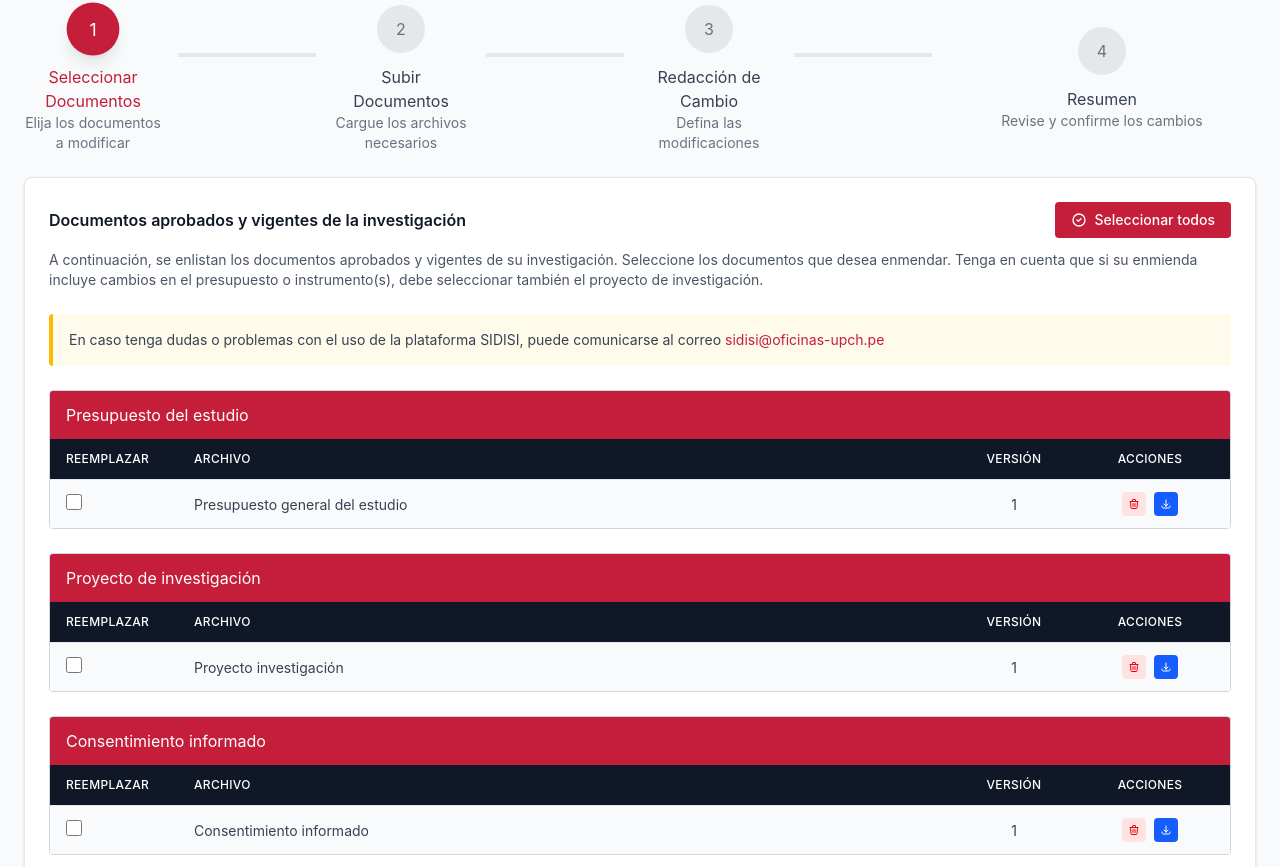
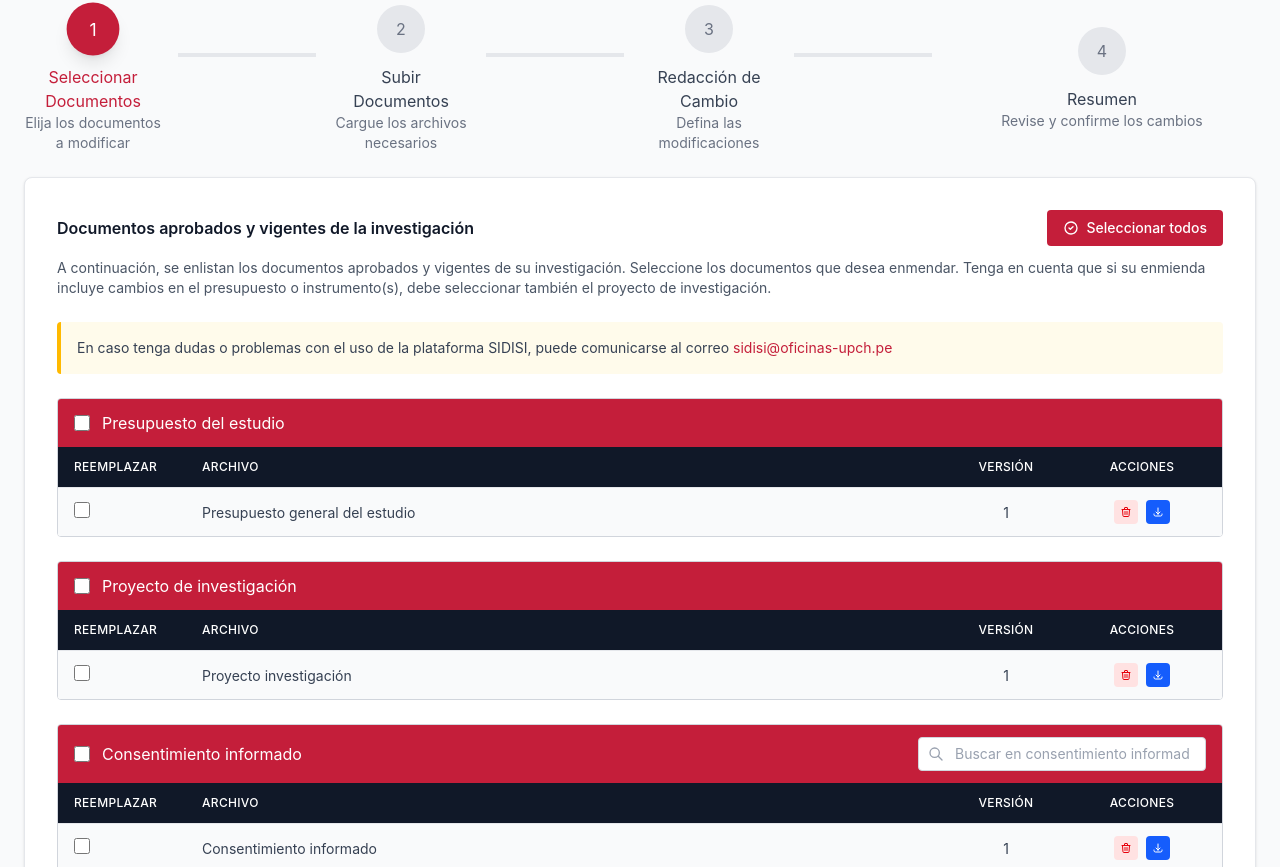
Before and after one commit to sbarrios-creator/enmiendas-claude, a React (Vite) app: page / in a window 1280 px wide. Shown: the part 233-1100 px from the top of the page. Built offline with nearby package versions, Linux system fonts and the light colour scheme.

Commit message:
feat: enhance document selection and management with new categories and search functionality

```diff
--- a/src/app/App.tsx
+++ b/src/app/App.tsx
@@ -57,7 +57,8 @@ export default function App() {
     <div className="min-h-screen bg-gray-50 flex flex-col">
       <Header />
 
-      <div className="max-w-7xl mx-auto px-6 py-6 flex-1">
+      <div className="flex-1 flex flex-col">
+        <div className="max-w-screen-2xl mx-auto px-6 pt-6 w-full">
           <div className="mb-6">
             <div className="flex items-center gap-2 text-sm text-gray-600 mb-3">
               <span>Asistente de registro de enmienda FI para proyectos que involucren seres humanos</span>
@@ -80,8 +81,10 @@ export default function App() {
           </div>
 
           <WizardSteps currentStep={currentStep} />
+        </div>
 
-        <div className="bg-white rounded-lg shadow-sm border border-gray-200 p-6 mt-6">
+        <div className={currentStep === 1 ? 'max-w-screen-2xl mx-auto px-6 pb-6 w-full' : 'w-full px-6 pb-6'}>
+          <div className={`bg-white shadow-sm border border-gray-200 mt-6 rounded-lg p-8`}>
             {currentStep === 1 && (
               <SelectDocuments
                 selectedDocuments={selectedDocuments}
@@ -129,6 +132,7 @@ export default function App() {
             )}
           </div>
         </div>
+      </div>
 
       <Footer />
     </div>
--- a/src/app/components/SelectDocuments.tsx
+++ b/src/app/components/SelectDocuments.tsx
@@ -31,7 +31,7 @@ interface DocumentSection {
 }
 
 export function SelectDocuments({ selectedDocuments, onSelectDocuments, newDocuments, onNewDocumentsChange, onNext }: SelectDocumentsProps) {
-  const [searchTerm, setSearchTerm] = useState('');
+  const [sectionSearches, setSectionSearches] = useState<Record<string, string>>({});
   const [showModal, setShowModal] = useState(false);
   const [modalForm, setModalForm] = useState({ name: '', file: null as File | null });
 
@@ -77,6 +77,18 @@ export function SelectDocuments({ selectedDocuments, onSelectDocuments, newDocum
     }
   };
 
+  const handleToggleSection = (sectionDocs: Document[]) => {
+    const sectionIds = sectionDocs.map((doc) => doc.id);
+    const allSelected = sectionIds.every((id) => selectedDocuments.includes(id));
+    if (allSelected) {
+      onSelectDocuments(selectedDocuments.filter((id) => !sectionIds.includes(id)));
+    } else {
+      const newSelection = [...selectedDocuments];
+      sectionIds.forEach((id) => { if (!newSelection.includes(id)) newSelection.push(id); });
+      onSelectDocuments(newSelection);
+    }
+  };
+
   const handleSelectAll = () => {
     const allIds = documents.map((doc) => doc.id);
     const allSelected = allIds.every((id) => selectedDocuments.includes(id));
@@ -87,36 +99,28 @@ export function SelectDocuments({ selectedDocuments, onSelectDocuments, newDocum
     }
   };
 
-  const PROYECTO_IDS = ['1'];
-  const CONSENTIMIENTO_IDS = ['2'];
-  const ASENTIMIENTO_IDS = ['3', '4'];
+  const getCategory = (doc: Document) => (doc as { category?: string }).category ?? '';
 
   const sections: DocumentSection[] = [
     {
       title: 'Presupuesto del estudio',
-      documents: documents.filter((doc) => doc.type === 'Presupuesto'),
+      documents: documents.filter((doc) => getCategory(doc) === 'Presupuesto del estudio'),
     },
     {
       title: 'Proyecto de investigación',
-      documents: documents.filter((doc) => PROYECTO_IDS.includes(doc.id)),
+      documents: documents.filter((doc) => getCategory(doc) === 'Proyecto de investigación'),
     },
     {
       title: 'Consentimiento informado',
-      documents: documents.filter((doc) => CONSENTIMIENTO_IDS.includes(doc.id)),
+      documents: documents.filter((doc) => getCategory(doc) === 'Consentimiento informado'),
     },
     {
       title: 'Asentimientos',
-      documents: documents.filter((doc) => ASENTIMIENTO_IDS.includes(doc.id)),
+      documents: documents.filter((doc) => getCategory(doc) === 'Asentimientos'),
     },
     {
       title: 'Instrumentos del proyecto',
-      documents: documents.filter(
-        (doc) =>
-          doc.type === 'Instrumento' &&
-          !PROYECTO_IDS.includes(doc.id) &&
-          !CONSENTIMIENTO_IDS.includes(doc.id) &&
-          !ASENTIMIENTO_IDS.includes(doc.id)
-      ),
+      documents: documents.filter((doc) => getCategory(doc) === 'Instrumentos del proyecto'),
     },
     {
       title: 'Documentos Nuevos',
@@ -163,22 +167,35 @@ export function SelectDocuments({ selectedDocuments, onSelectDocuments, newDocum
       {/* Document Sections */}
       <div className="space-y-6">
         {sections.map((section) => {
-          const isInstrumentos = section.title === 'Instrumentos del proyecto';
           const isNuevos = section.title === 'Documentos Nuevos';
-
-          const displayDocuments = isInstrumentos
-            ? section.documents.filter((doc) =>
-                doc.name.toLowerCase().includes(searchTerm.toLowerCase())
-              )
+          const showSearch = section.documents.length > 10;
+          const searchValue = sectionSearches[section.title] ?? '';
+          const displayDocuments = showSearch
+            ? section.documents.filter((doc) => doc.name.toLowerCase().includes(searchValue.toLowerCase()))
             : section.documents;
 
-          if (displayDocuments.length === 0 && !isNuevos && !isInstrumentos) return null;
+          if (section.documents.length === 0 && !isNuevos) return null;
+
+          const allSectionSelected = section.documents.length > 0 && section.documents.every((d) => selectedDocuments.includes(d.id));
+          const someSectionSelected = section.documents.some((d) => selectedDocuments.includes(d.id));
 
           return (
             <div key={section.title} className="border border-gray-300 rounded overflow-hidden mb-6">
               {/* Section Header */}
-              <div className="bg-[#C41E3A] px-4 py-3 flex items-center justify-between">
-                <h4 className="m-0 text-white text-base font-normal">{section.title}</h4>
+              <div className="bg-[#C41E3A] px-4 py-3 flex items-center justify-between gap-4">
+                <div className="flex items-center gap-3">
+                  {!isNuevos && (
+                    <input
+                      type="checkbox"
+                      checked={allSectionSelected}
+                      ref={(el) => { if (el) el.indeterminate = someSectionSelected && !allSectionSelected; }}
+                      onChange={() => handleToggleSection(section.documents)}
+                      className="w-4 h-4 accent-white cursor-pointer shrink-0"
+                      title={allSectionSelected ? 'Deseleccionar todos' : 'Seleccionar todos'}
+                    />
+                  )}
+                  <h4 className="m-0 text-white text-base font-normal">{section.title}</h4>
+                </div>
                 {isNuevos && (
                   <button
                     onClick={() => setShowModal(true)}
@@ -190,21 +207,16 @@ export function SelectDocuments({ selectedDocuments, onSelectDocuments, newDocum
                     Agregar Documentos
                   </button>
                 )}
-                {isInstrumentos && section.documents.length > 5 && (
-                  <div className="relative w-64">
+                {showSearch && (
+                  <div className="relative w-72">
                     <input
                       type="text"
-                      placeholder="Buscar instrumento..."
-                      value={searchTerm}
-                      onChange={(e) => setSearchTerm(e.target.value)}
+                      placeholder={`Buscar en ${section.title.toLowerCase()}...`}
+                      value={searchValue}
+                      onChange={(e) => setSectionSearches((prev) => ({ ...prev, [section.title]: e.target.value }))}
                       className="w-full px-4 py-1.5 pl-9 text-sm border border-gray-300 rounded bg-white text-gray-700 placeholder-gray-400 focus:outline-none focus:ring-2 focus:ring-white"
                     />
-                    <svg
-                      className="absolute left-2.5 top-1/2 -translate-y-1/2 w-4 h-4 text-gray-400"
-                      fill="none"
-                      stroke="currentColor"
-                      viewBox="0 0 24 24"
-                    >
+                    <svg className="absolute left-2.5 top-1/2 -translate-y-1/2 w-4 h-4 text-gray-400" fill="none" stroke="currentColor" viewBox="0 0 24 24">
                       <path strokeLinecap="round" strokeLinejoin="round" strokeWidth={2} d="M21 21l-6-6m2-5a7 7 0 11-14 0 7 7 0 0114 0z" />
                     </svg>
                   </div>
@@ -213,7 +225,7 @@ export function SelectDocuments({ selectedDocuments, onSelectDocuments, newDocum
 
               {/* Section Table */}
               {displayDocuments.length > 0 ? (
-                <div className={isInstrumentos && section.documents.length > 5 ? 'max-h-72 overflow-y-auto' : ''}>
+                <div className={showSearch ? 'max-h-72 overflow-y-auto' : ''}>
                   <table className="w-full">
                     <thead className="bg-gray-900 sticky top-0 z-10">
                       <tr>
@@ -287,7 +299,7 @@ export function SelectDocuments({ selectedDocuments, onSelectDocuments, newDocum
                 </div>
               ) : (
                 <div className="bg-white py-8 text-center text-gray-500">
-                  {isInstrumentos && searchTerm ? 'No se encontraron resultados para tu búsqueda' : 'No se han agregado documentos nuevos'}
+                  {searchValue ? 'No se encontraron resultados para tu búsqueda' : 'No se han agregado documentos nuevos'}
                 </div>
               )}
             </div>
--- a/src/app/data/documents.ts
+++ b/src/app/data/documents.ts
@@ -5,7 +5,28 @@ export type DocumentWithCategory = Document & { category: string };
 export const baseDocuments: DocumentWithCategory[] = [
   { id: 'presupuesto', name: 'Presupuesto general del estudio', type: 'Presupuesto', status: 'Aprobado', version: '1', category: 'Presupuesto del estudio' },
   { id: '1',   name: 'Proyecto investigación',               type: 'Instrumento', status: 'Aprobado', version: '1', category: 'Proyecto de investigación' },
-  { id: '2',   name: 'Consentimiento informado',             type: 'Instrumento', status: 'Aprobado', version: '1', category: 'Consentimiento informado' },
+  { id: '2',     name: 'Consentimiento informado',                                     type: 'Instrumento', status: 'Aprobado', version: '1', category: 'Consentimiento informado' },
+  { id: 'ci-2',  name: 'Consentimiento informado adultos mayores',                   type: 'Instrumento', status: 'Aprobado', version: '1', category: 'Consentimiento informado' },
+  { id: 'ci-3',  name: 'Consentimiento informado pacientes pediátricos',             type: 'Instrumento', status: 'Aprobado', version: '1', category: 'Consentimiento informado' },
+  { id: 'ci-4',  name: 'Consentimiento informado representante legal',               type: 'Instrumento', status: 'Aprobado', version: '1', category: 'Consentimiento informado' },
+  { id: 'ci-5',  name: 'Consentimiento informado en idioma inglés',                  type: 'Instrumento', status: 'Aprobado', version: '1', category: 'Consentimiento informado' },
+  { id: 'ci-6',  name: 'Consentimiento informado en idioma quechua',                 type: 'Instrumento', status: 'Aprobado', version: '1', category: 'Consentimiento informado' },
+  { id: 'ci-7',  name: 'Consentimiento informado en idioma aymara',                  type: 'Instrumento', status: 'Aprobado', version: '1', category: 'Consentimiento informado' },
+  { id: 'ci-8',  name: 'Consentimiento informado simplificado',                      type: 'Instrumento', status: 'Aprobado', version: '1', category: 'Consentimiento informado' },
+  { id: 'ci-9',  name: 'Consentimiento informado toma de muestras biológicas',       type: 'Instrumento', status: 'Aprobado', version: '2', category: 'Consentimiento informado' },
+  { id: 'ci-10', name: 'Consentimiento informado procedimiento quirúrgico',          type: 'Instrumento', status: 'Aprobado', version: '1', category: 'Consentimiento informado' },
+  { id: 'ci-11', name: 'Consentimiento informado uso de datos genéticos',            type: 'Instrumento', status: 'Aprobado', version: '1', category: 'Consentimiento informado' },
+  { id: 'ci-12', name: 'Consentimiento informado almacenamiento de muestras',        type: 'Instrumento', status: 'Aprobado', version: '3', category: 'Consentimiento informado' },
+  { id: 'ci-13', name: 'Consentimiento informado participación en sub-estudio',      type: 'Instrumento', status: 'Aprobado', version: '1', category: 'Consentimiento informado' },
+  { id: 'ci-14', name: 'Consentimiento informado para grabación de sesiones',        type: 'Instrumento', status: 'Aprobado', version: '1', category: 'Consentimiento informado' },
+  { id: 'ci-15', name: 'Consentimiento informado donación de tejidos',               type: 'Instrumento', status: 'Aprobado', version: '2', category: 'Consentimiento informado' },
+  { id: 'ci-16', name: 'Consentimiento informado seguimiento a largo plazo',         type: 'Instrumento', status: 'Aprobado', version: '1', category: 'Consentimiento informado' },
+  { id: 'ci-17', name: 'Consentimiento informado uso futuro de datos',               type: 'Instrumento', status: 'Aprobado', version: '1', category: 'Consentimiento informado' },
+  { id: 'ci-18', name: 'Consentimiento informado acceso a expediente médico',        type: 'Instrumento', status: 'Aprobado', version: '1', category: 'Consentimiento informado' },
+  { id: 'ci-19', name: 'Consentimiento informado pacientes con discapacidad',        type: 'Instrumento', status: 'Aprobado', version: '1', category: 'Consentimiento informado' },
+  { id: 'ci-20', name: 'Consentimiento informado para entrevistas grabadas',         type: 'Instrumento', status: 'Aprobado', version: '1', category: 'Consentimiento informado' },
+  { id: 'ci-21', name: 'Consentimiento informado estudio de imágenes diagnósticas',  type: 'Instrumento', status: 'Aprobado', version: '2', category: 'Consentimiento informado' },
+  { id: 'ci-22', name: 'Consentimiento informado participación voluntaria',          type: 'Instrumento', status: 'Aprobado', version: '1', category: 'Consentimiento informado' },
   { id: '3',   name: 'Asentimiento(12-17)',                  type: 'Instrumento', status: 'Aprobado', version: '1', category: 'Asentimientos' },
   { id: '4',   name: 'Asentimiento(<12)',                    type: 'Instrumento', status: 'Aprobado', version: '1', category: 'Asentimientos' },
   { id: '5',   name: 'Consentimiento animales',              type: 'Instrumento', status: 'Aprobado', version: '1', category: 'Instrumentos del proyecto' },
```
Also changed, not shown: src/app/components/DefineChanges.tsx (+29 -29 lines). Lines whose indentation alone changed are shown as unchanged.
